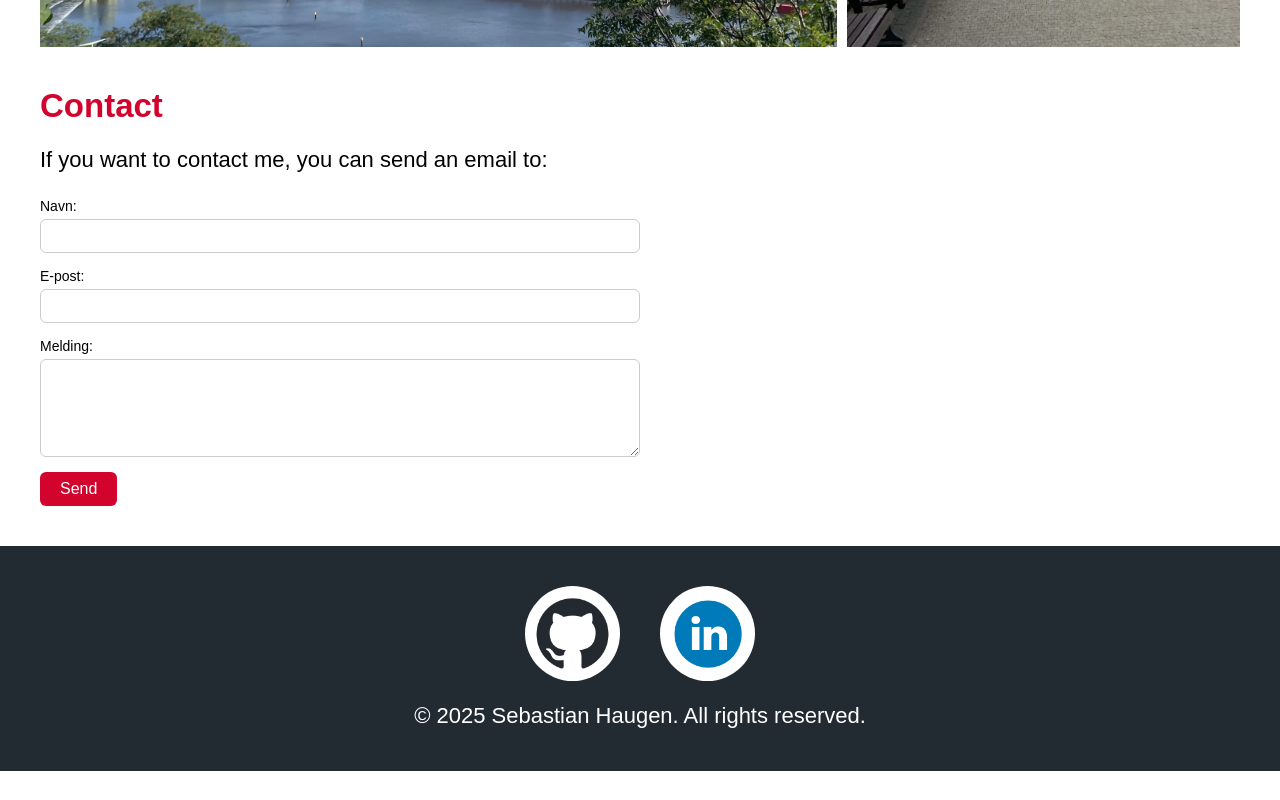
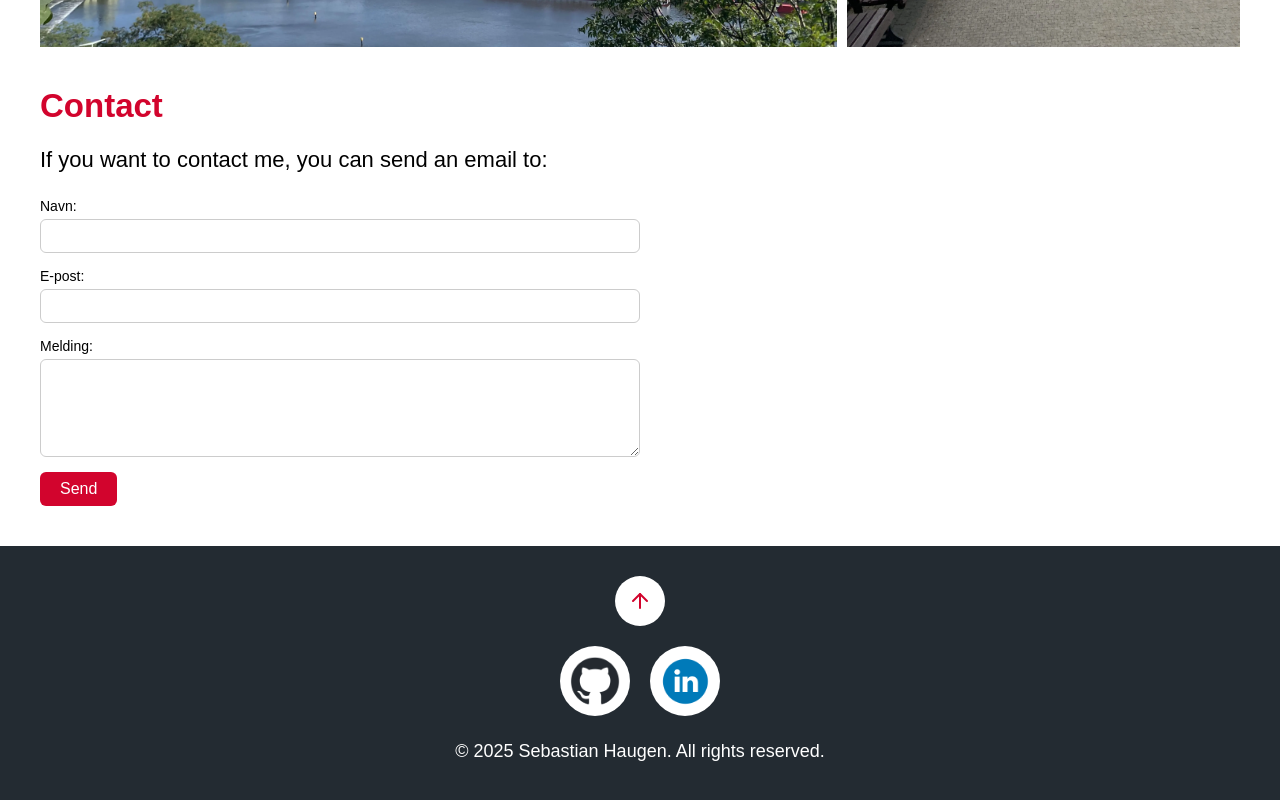
Before and after one commit to SebastianHaugen/Portfolio-website, a React (Create React App) app in the folder my-app/: page / in a window 1280 px wide. Shown: the part 3200-4000 px from the top of the page. Before the commit the page ends 3971 px from the top, so only its background shows below. Built offline with nearby package versions, Linux system fonts and the light colour scheme; a web font is replaced by a local one.

Commit message:
Added a new project to the project section

```diff
--- a/my-app/package.json
+++ b/my-app/package.json
@@ -11,6 +11,7 @@
     "hamburger-react": "^2.5.1",
     "i18next": "^24.2.2",
     "i18next-browser-languagedetector": "^8.0.2",
+    "lucide-react": "^0.487.0",
     "react": "^18.3.1",
     "react-dom": "^18.3.1",
     "react-i18next": "^15.4.0",
--- a/my-app/src/components/Contact.js
+++ b/my-app/src/components/Contact.js
@@ -60,7 +60,7 @@ function Contact() {
         </label>
         <button type="submit">Send</button>
         {isSent && (
-          <p className="success-msg">Takk! Meldingen din ble sendt 😊</p>
+          <p className="success-msg">Takk! Meldingen din ble sendt</p>
         )}
       </form>
     </div>
--- a/my-app/src/components/Footer.js
+++ b/my-app/src/components/Footer.js
@@ -1,4 +1,5 @@
 import React from "react";
+import { ArrowUp } from "lucide-react";
 import github from "../assets/img/github-mark.png";
 import linkedin from "../assets/img/linkedin-circle.png";
 import "./styles/footer.css";
@@ -6,14 +7,35 @@ import "./styles/footer.css";
 function Footer() {
   return (
     <footer className="footer">
+      {/* Scroll to top button */}
+      <div className="footer-top">
+        <a
+          className="footer-top-link"
+          aria-label="Til toppen"
+          onClick={() => window.scrollTo({ top: 0, behavior: "smooth" })}
+        >
+          <ArrowUp size={24} color="#d2042d" />
+        </a>
+      </div>
+
+      {/* Social links */}
       <div className="footer-links">
-        <a href="https://github.com/SebastianHaugen" target="_blank" rel="noopener noreferrer">
+        <a
+          href="https://github.com/SebastianHaugen"
+          target="_blank"
+          rel="noopener noreferrer"
+        >
           <img src={github} alt="GitHub" className="footer-icon" />
         </a>
-        <a href="https://www.linkedin.com/in/sebastian-skr%C3%B8vseth-haugen/" target="_blank" rel="noopener noreferrer">
+        <a
+          href="https://www.linkedin.com/in/sebastian-skr%C3%B8vseth-haugen/"
+          target="_blank"
+          rel="noopener noreferrer"
+        >
           <img src={linkedin} alt="LinkedIn" className="footer-icon" />
         </a>
       </div>
+
       <p>© {new Date().getFullYear()} Sebastian Haugen. All rights reserved.</p>
     </footer>
   );
--- a/my-app/src/components/styles/footer.css
+++ b/my-app/src/components/styles/footer.css
@@ -1,44 +1,48 @@
 .footer {
   background-color: #232b32;
+  font-size: 18px;
   color: white;
   text-align: center;
-  padding: 20px 0;
-  margin: 0;
+  padding: 30px 0 20px 0;
 }
 
-.footer-icon {
+.footer-top {
+  margin-bottom: 20px;
+}
+
+.footer-top-link {
   background-color: white;
-  width: 75px;
-  margin: 0 10px;
-  padding: 10px;
+  width: 50px;
+  height: 50px;
   border-radius: 50%;
+  display: inline-flex;
+  justify-content: center;
+  align-items: center;
+  transition: transform 0.3s ease, box-shadow 0.3s ease;
+  cursor: pointer;
+}
+
+.footer-top-link:hover {
+  transform: scale(1.1);
+  box-shadow: 0 6px 10px rgba(0, 0, 0, 0.5);
 }
 
 .footer-links {
   display: flex;
   justify-content: center;
   gap: 20px;
-  margin-top: 20px;
+  margin-bottom: 20px;
 }
 
-.footer-links > a {
-  display: flex;
-  justify-content: center;
-  align-items: center;
+.footer-icon {
+  background-color: white;
+  width: 50px;
+  padding: 10px;
+  border-radius: 50%;
+  transition: transform 0.3s ease, box-shadow 0.3s ease;
 }
 
-.footer-links img {
-  height: auto;
-  transition: transform 0.3s ease, filter 0.3s ease;
-}
-
-.footer-links img:hover {
+.footer-icon:hover {
   transform: scale(1.1);
   box-shadow: 0 6px 10px rgba(0, 0, 0, 0.5);
 }
-
-@media (max-width: 768px) {
-  .footer-icon {
-    width: 50px;
-  }
-}
--- a/my-app/src/locales/en.json
+++ b/my-app/src/locales/en.json
@@ -28,8 +28,8 @@
     },
 
     "project3": {
-      "title": "TryggTur – Improving Winter Safety in Gjøvik",
-      "summary": "For a health service design course, I collaborated with two other students to develop TryggTur, a platform that helps citizens report and track sidewalk clearing efforts during winter. Users can request snow removal, subscribe to alerts, and contribute to safer walking and cycling conditions."
+      "title": "HelseInn E-Learning Course",
+      "summary": "The bachelor's project focuses on developing an e-learning course for HelseInn and Helsefellesskap Innlandet. The goal is to make training in the shared model in the healthcare sector more accessible and effective through user-friendly design, interactive modules, and research-based content."
     }
   },
 
--- a/my-app/src/locales/no.json
+++ b/my-app/src/locales/no.json
@@ -38,36 +38,12 @@
 
     "project2": {
       "title": "Reisenettsted med fokus på tilgjengelighet",
-      "summary": "For et kurs i tilgjengelighet, brukervennlighet og etikk utviklet jeg en reiseplattform med fokus på inkluderende design. Målet var å sikre at brukere med ulike funksjonsnedsettelser kunne navigere og bruke siden i tråd med WCAG-retningslinjene.",
-      "achievements": [
-        "Designet og implementerte en fullstendig tilgjengelig nettside i henhold til WCAG 2.1.",
-        "Brukte ARIA-attributter for å forbedre skjermleserstøtte for synshemmede brukere.",
-        "Sikret full tastaturnavigasjon for å støtte brukere med motoriske utfordringer.",
-        "Optimaliserte fargekontrast, typografi og interaktive elementer for bedre brukervennlighet."
-      ],
-      "learnings": [
-        "Fordypet meg i prinsipper for webtilgjengelighet og hjelpemiddelteknologier.",
-        "Lærte hvordan man tester nettsider med skjermlesere og tastaturnavigasjon.",
-        "Forbedret ferdigheter innen inkluderende UI/UX-design.",
-        "Forstod de etiske implikasjonene av digital tilgjengelighet og inkludering."
-      ]
+      "summary": "For et kurs i tilgjengelighet, brukervennlighet og etikk utviklet jeg en reiseplattform med fokus på inkluderende design. Målet var å sikre at brukere med ulike funksjonsnedsettelser kunne navigere og bruke siden i tråd med WCAG-retningslinjene."
     },
 
     "project3": {
-      "title": "TryggTur – Forbedret vintertrygghet i Gjøvik",
-      "summary": "For et kurs i design av helsetjenester samarbeidet jeg med to andre studenter for å utvikle TryggTur – en plattform som hjelper innbyggere med å rapportere og følge opp måking av fortau om vinteren. Brukere kan be om snørydding, abonnere på varsler og bidra til tryggere gang- og sykkelforhold.",
-      "achievements": [
-        "Utviklet et brukervennlig grensesnitt der innbyggere kan rapportere utrygge fortau.",
-        "Implementerte et varslingssystem som informerer brukere om når fortau er måkt eller strødd.",
-        "Integrerte et interaktivt kart for å vise serviceforespørsler og oppdateringer.",
-        "Designet og optimaliserte plattformen for både desktop og mobil."
-      ],
-      "learnings": [
-        "Lærte hvordan man bruker brukerfokusert design for å løse reelle problemer.",
-        "Fikk erfaring med å designe interaktive kart og integrere sanntidsdata.",
-        "Forstod hvordan teknologi kan forbedre offentlige tjenester og sikkerhet.",
-        "Forbedret samarbeid og kommunikasjon med team og interessenter."
-      ]
+      "title": "HelseInn E-læringskurs",
+      "summary": "Bachelorprosjektet handler om utviklingen av et e-læringskurs for HelseInn og Helsefellesskap Innlandet. Målet er å gjøre opplæring i Fellesmodellen i helsesektoren mer tilgjengelig og effektiv gjennom brukervennlig design, interaktive moduler og forskningsbasert innhold."
     }
   },
 
@@ -79,7 +55,7 @@
 
   "contact": {
     "header": "Kontakt",
-    "description": "Hvis du vil kontakte meg, kan du sende en e-post til:",
+    "description": "Hvis du vil kontakte meg, kan du sende en melding her:",
     "email": "E-post: "
   },
 
```
Also changed, not shown: 1 other file (tests, documents, lock files or other folders).
